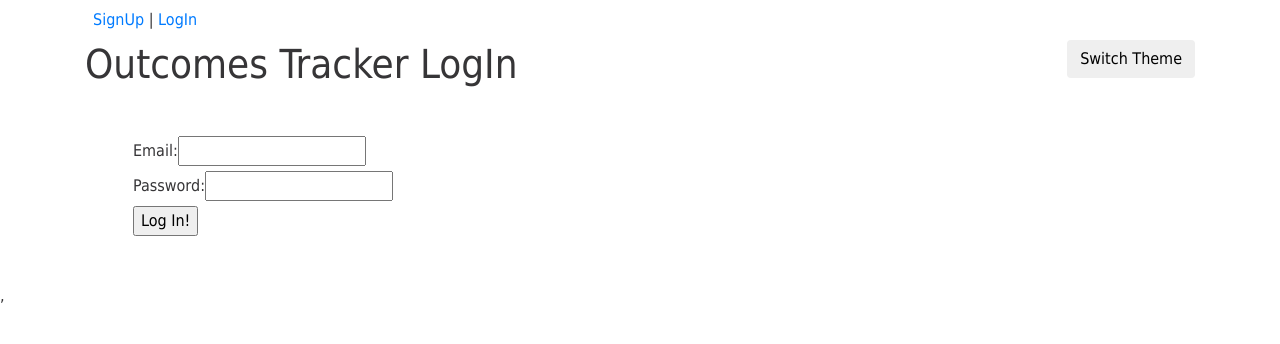
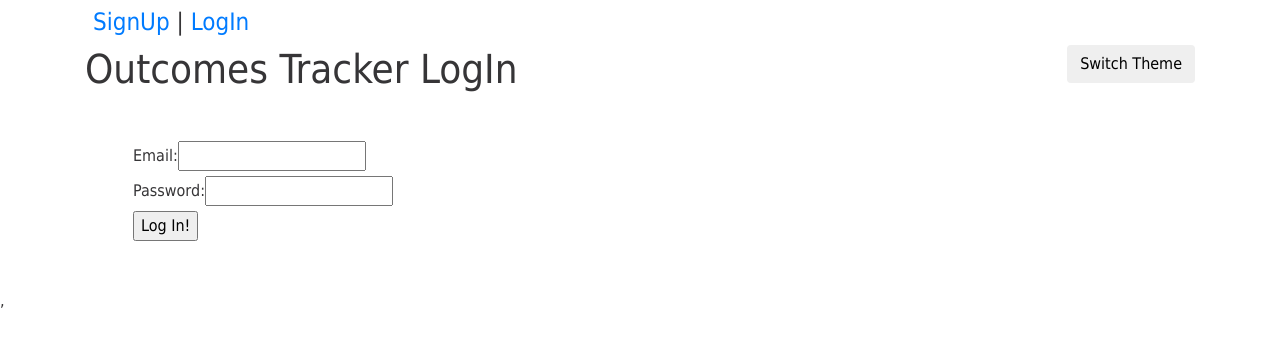
Before and after one commit to eliasramirez110/outcomeTracker-frontend, a React (Create React App) app: page /login in a window 1280 px wide. Shown: the top 344 px of the page. Built offline with nearby package versions, Linux system fonts and the light colour scheme.

Commit message:
navbar changes to font size

```diff
--- a/src/components/NavBar.js
+++ b/src/components/NavBar.js
@@ -7,18 +7,18 @@ const NavBar = (props) => {
 
       {props.user.id ?
 
-          <span
+          <h4
           onClick={() => {
             localStorage.removeItem('userId')
             props.setUser({})
           }}
-          >Logout</span>
+          >Logout</h4>
       :
-        <span>
+        <h4>
           <Link to="/signup">SignUp</Link>
           {' | '}
           <Link to="/login">LogIn</Link>
-        </span>
+        </h4>
       }
     </nav>
   )
```
